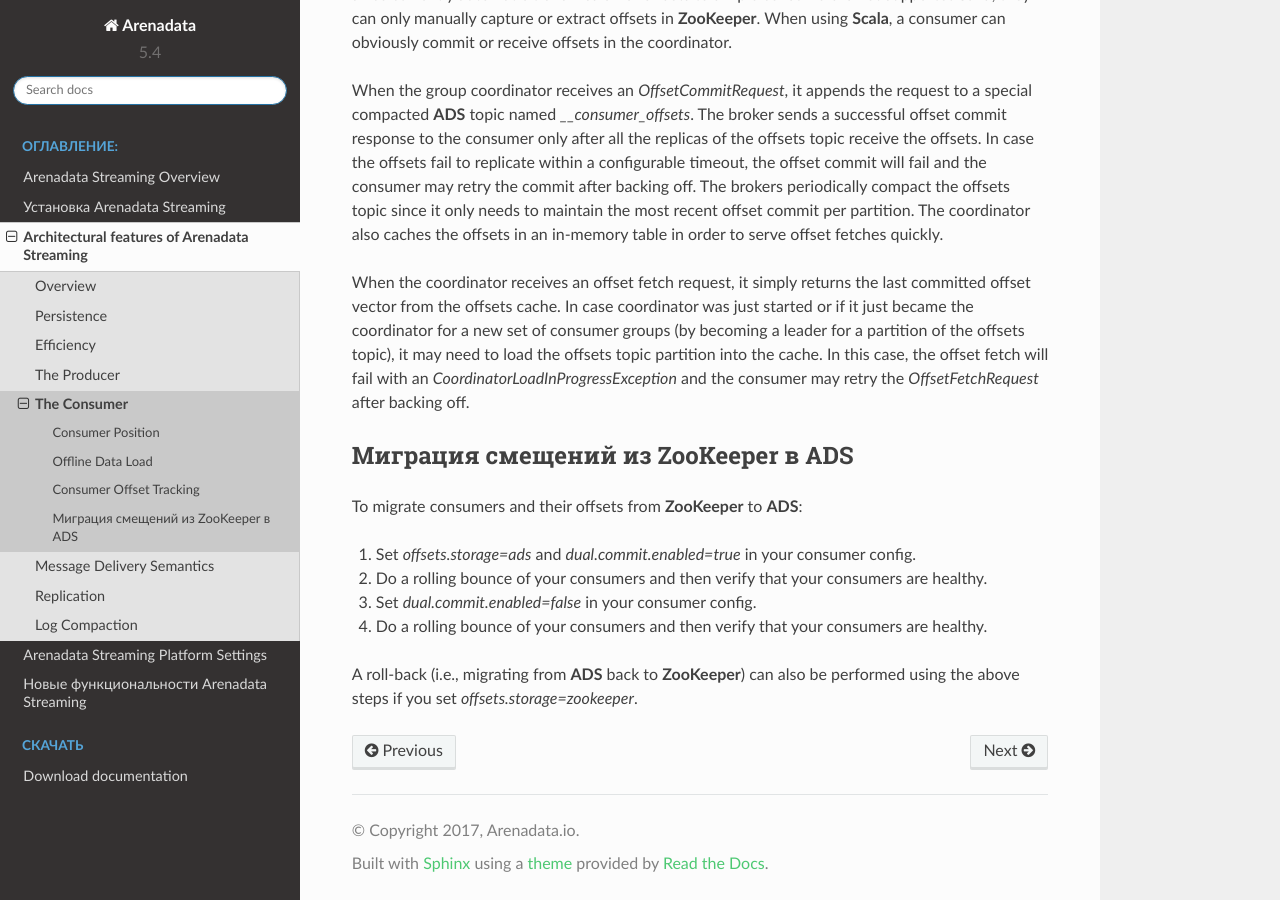
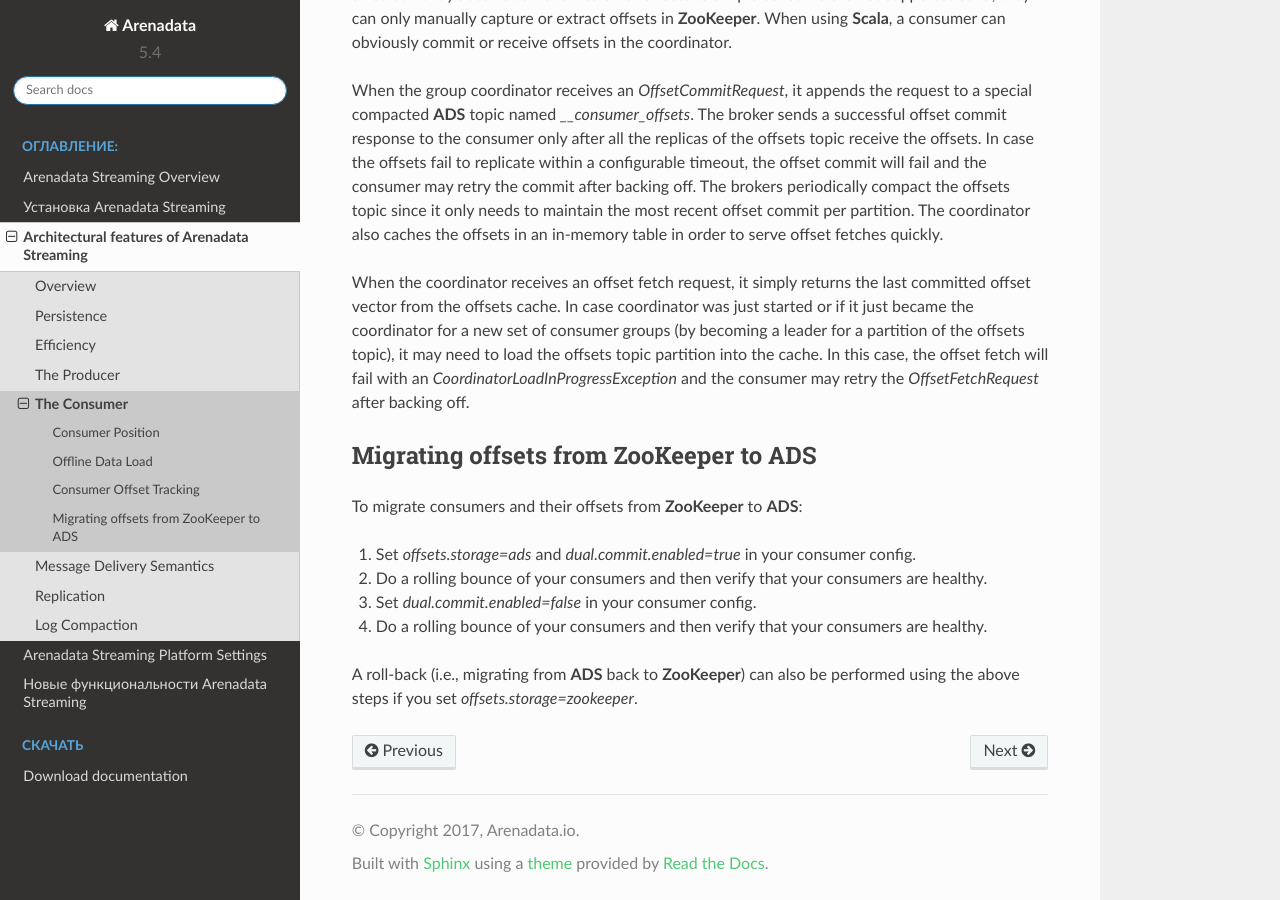
Before and after one commit to arenadata/docs_ads, a Sphinx documentation site: the page built from source/Architecture/consumer.rst, in a window 1280 px wide and 900 px high, scrolled down 2433 px. Built offline with Sphinx 7.4.7 and the Read the Docs theme 2.0.0, drawn with Linux system fonts in a browser that asks for light colours; pages that are not in the unit, such as notebooks, are missing from menus.

Commit message:
Update consumer.rst

```diff
--- a/source/Architecture/consumer.rst
+++ b/source/Architecture/consumer.rst
@@ -42,8 +42,8 @@ When the group coordinator receives an *OffsetCommitRequest*, it appends the req
 When the coordinator receives an offset fetch request, it simply returns the last committed offset vector from the offsets cache. In case coordinator was just started or if it just became the coordinator for a new set of consumer groups (by becoming a leader for a partition of the offsets topic), it may need to load the offsets topic partition into the cache. In this case, the offset fetch will fail with an *CoordinatorLoadInProgressException* and the consumer may retry the *OffsetFetchRequest* after backing off.
 
 
-Миграция смещений из ZooKeeper в ADS
---------------------------------------
+Migrating offsets from ZooKeeper to ADS
+----------------------------------------
 
 To migrate consumers and their offsets from **ZooKeeper** to **ADS**:
 
```
